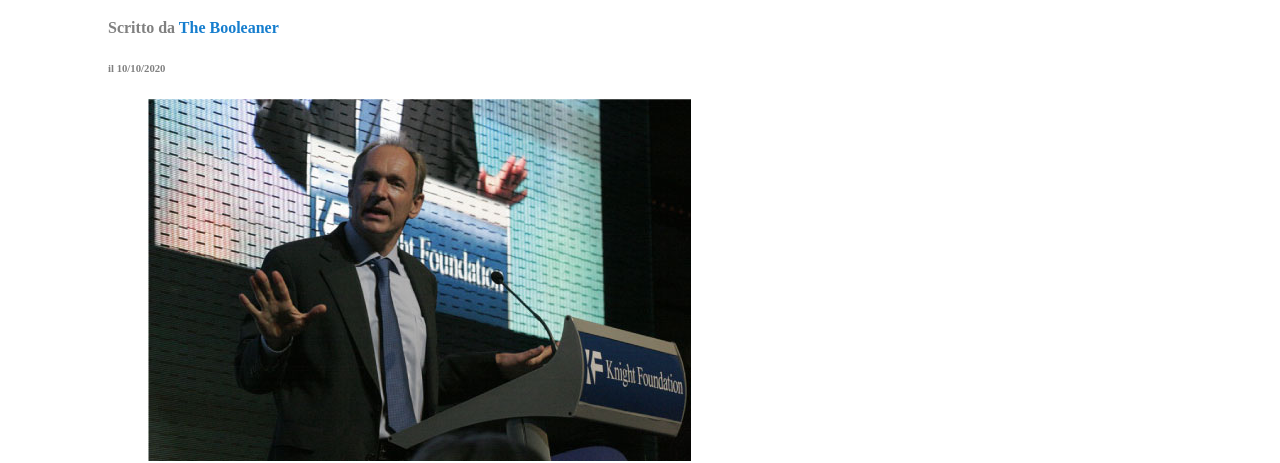
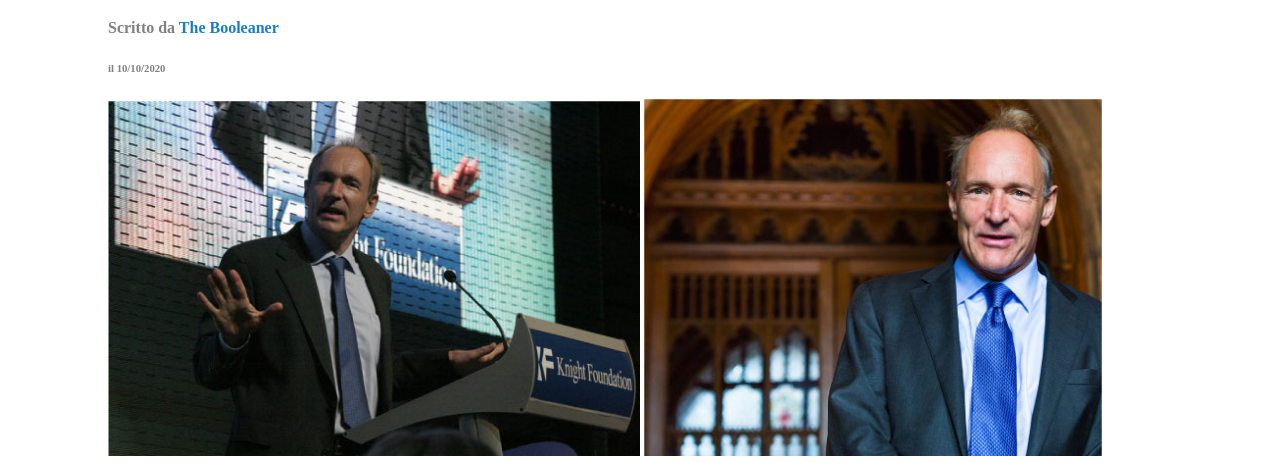
Before and after one commit to antonionovelli92/html-css-booleaner, a plain HTML site: page index.html in a window 1280 px wide. Shown: the part 306-769 px from the top of the page. Drawn offline with Linux system fonts and the light colour scheme.

Commit message:
add photo

```diff
--- a/css/style.css
+++ b/css/style.css
@@ -24,4 +24,17 @@
 
 h4, h6 {
     color: gray;
+
 }
+
+.timimage {
+    background-repeat: no-repeat;
+
+}
+#tim1 {
+    width: 50%;
+
+}
+#tim2 {
+    width: 43%;
+}
--- a/index.html
+++ b/index.html
@@ -19,10 +19,13 @@
         <h1>Internet deve essere al servizio del "bene pubblico" : il manifesto di Tim Berners Lee</h1>
         <h4>Scritto da <span id="autore">The Booleaner</span></h4>
         <h6>il 10/10/2020</h6>
-        <figure>
-            <img src="img/tim-1.jpg" alt="">
-            <img src="img/tim-2.jpg" alt="">
-        </figure>
+        <section class="timimage">
+            <img id="tim1" src="img/tim-1.jpg" alt="">
+            <img id="tim2" src="img/tim-2.jpg" alt="">
+
+
+
+        </section>
 
 
      </main>
```
